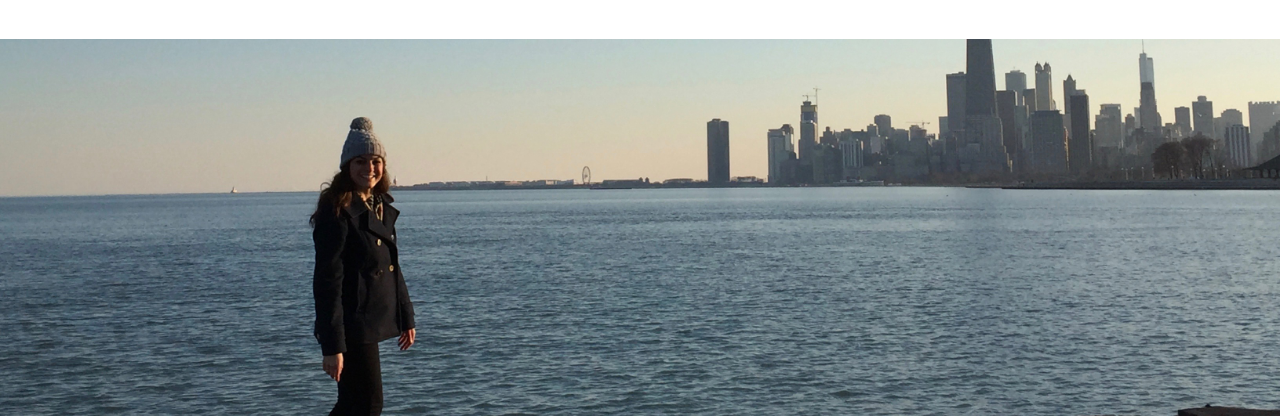
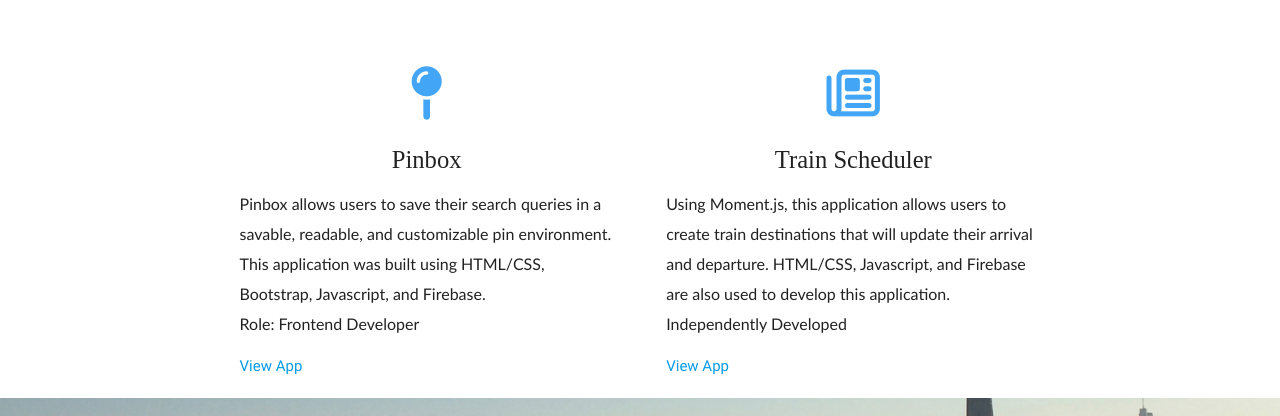
Before and after one commit to nersing/NicoleErsing, a plain HTML site: page index.html in a window 1280 px wide. Shown: the part 1135-1551 px from the top of the page. Drawn offline with nearby package versions, Linux system fonts and the light colour scheme; a web font is replaced by a local one.

Commit message:
added two applications

```diff
--- a/index.html
+++ b/index.html
@@ -101,7 +101,7 @@
 
   <br>
 
-  <!-- <div class="row">
+  <div class="row">
       <div class="col s6 m2"></div>
       <div class="col s6 m4">
         <div class="icon-block">
@@ -118,17 +118,17 @@
       <div class="col s6 m4">
           <div class="icon-block">
             <h2 class="center blue-text text-lighten-1"><i class="fa fa-newspaper-o" aria-hidden="true"></i></h2>
-            <h5 class="center">New York Times Search</h5>
+            <h5 class="center">Train Scheduler</h5>
 
-            <p class="light"> Using The New York Time's API, this application allows users to search for a topic, which will then be populated for the user to read articles based on the topic they searched. This application was built using React.
+            <p class="light"> Using Moment.js, this application allows users to create train destinations that will update their arrival and departure. HTML/CSS, Javascript, and Firebase are also used to develop this application.
              <br>
               Independently Developed
             </p>
-            <a href = "" target="_blank">View App</a>
+            <a href = "https://nersing.github.io/Train-Scheduler/" target="_blank">View App</a>
           </div>
         </div>
        <div class="col s6 m2"></div>
-  </div> -->
+  </div>
 
 
   <div class="parallax-container valign-wrapper">
```
